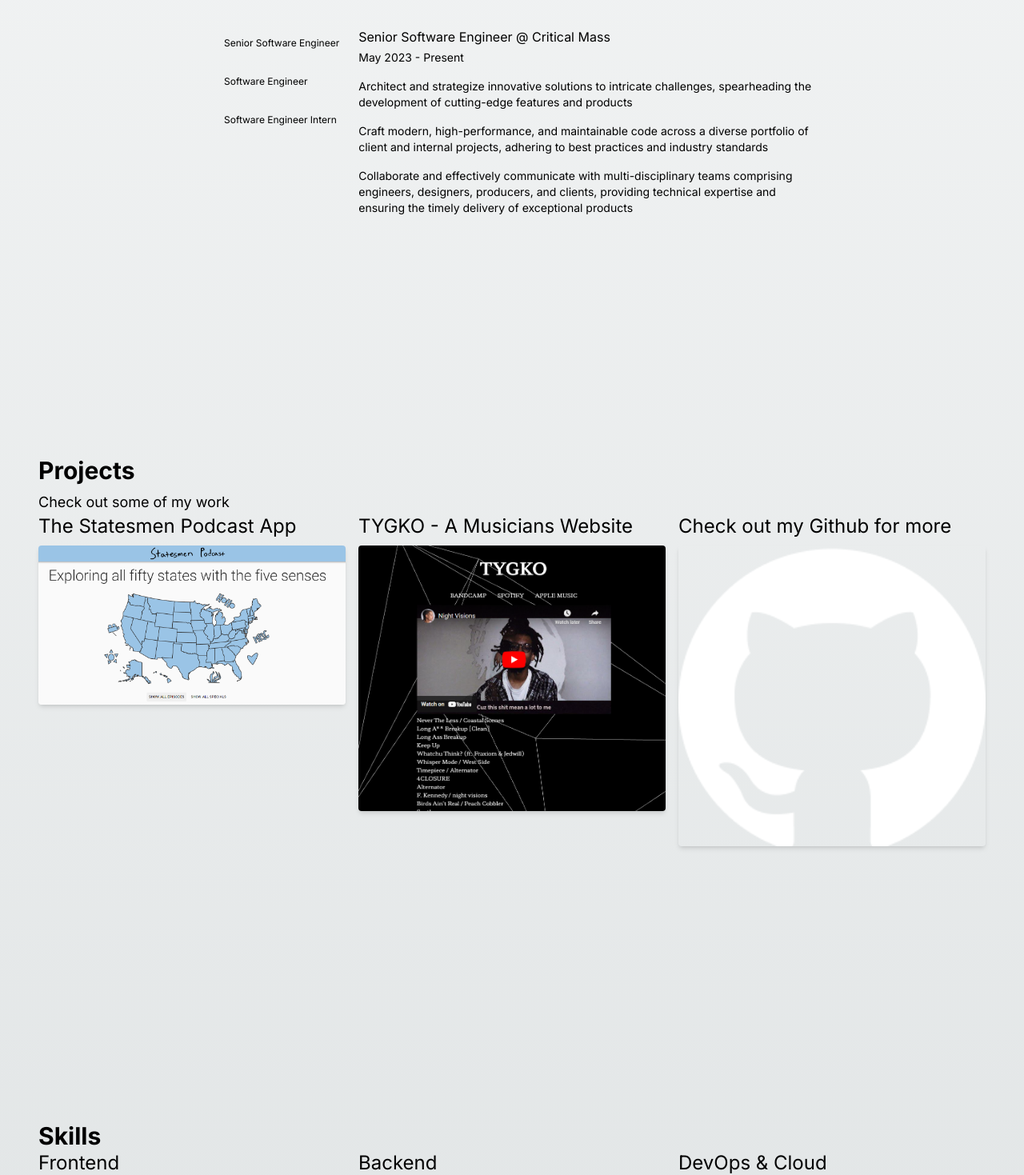
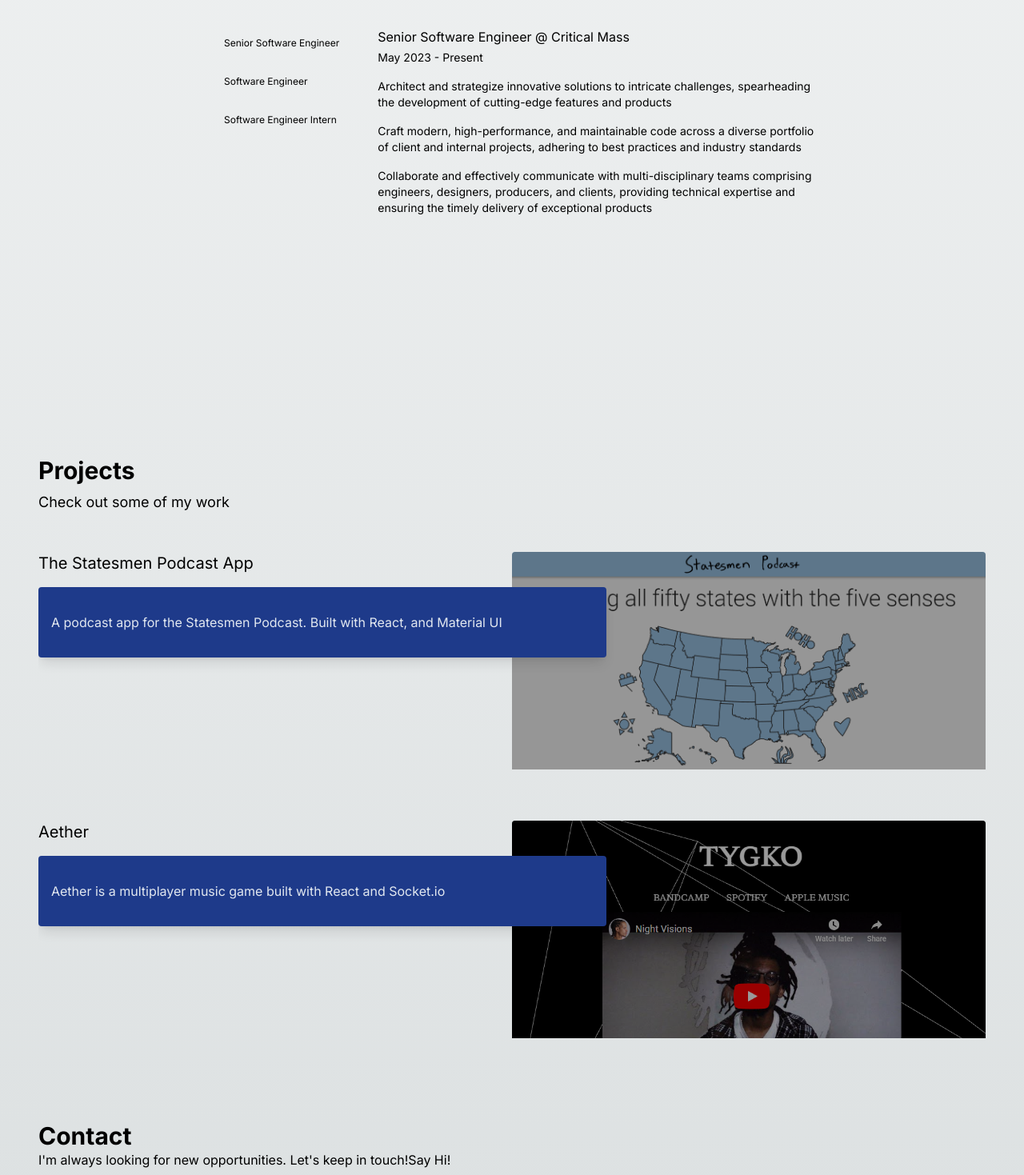
Before and after one commit to yunggarlic/new_personal, a Next.js app: page / in a window 1280 px wide. Shown: the part 1830-3299 px from the top of the page at 80% size. Built offline with nearby package versions, Linux system fonts and the light colour scheme.

Commit message:
finishes up work and starts projects + contact

```diff
--- a/src/components/About.tsx
+++ b/src/components/About.tsx
@@ -1,6 +1,6 @@
-import React from "react";
-import Image from "next/image";
-import picSrc from "../../public/me.jpg";
+import React from 'react';
+import Image from 'next/image';
+import picSrc from '../../public/me.jpg';
 
 const About: React.FC = () => {
   return (
@@ -12,16 +12,16 @@
           is one of the big ones. My interest in computers and programming
           started from a young age, but had always rejected the idea of making
           it my career. After working in the film industry for 6 years (and a
-          pandemic), I decided to shift gears and pursue a career in software
-          engineering.
+          pandemic), I shifted gears to pursue a career in software engineering
+          and web development and completed the curriculum at{' '}
+          <a>Fullstack Academy.</a>
         </p>
         <p className="text-md pt-4">
           Fast forward to today, I am developing websites and advertising
           solutions at <a href="criticalmass.com">Critical Mass</a> where I am
           bringing large legacy websites to next generation frameworks. I am
           constantly keeping my ear to the ground and looking to utilize the
-          latest technology in my workflow. I believe in the power of open
-          source and am always looking to contribute to the community.
+          latest technology in my workflow.
         </p>
         <p className="text-md pt-4">
           Here are a few technologies I've been working with recently:
--- /dev/null
+++ b/src/components/Contact.tsx
@@ -0,0 +1,15 @@
+import React from 'react';
+
+const Contact: React.FC = () => {
+  return (
+    <section className="h-screen" id="contact">
+      <h2 className="text-3xl font-bold">Contact</h2>
+      <span>
+        I'm always looking for new opportunities. Let's keep in touch!
+      </span>
+      <a href="mailto:ferrari.tim.v@gmail.com">Say Hi!</a>
+    </section>
+  );
+};
+
+export default Contact;
--- a/src/components/Projects.tsx
+++ b/src/components/Projects.tsx
@@ -1,48 +1,85 @@
-import React from "react";
-import Image from "next/image";
-import statesmenPic from "../../public/statesmen.png";
-import tygkoPic from "../../public/tygko.png";
-import githubPic from "../../public/github.png";
+import React from 'react';
+import Image, { StaticImageData } from 'next/image';
+import statesmenPic from '../../public/statesmen.png';
+import tygkoPic from '../../public/tygko.png';
+import githubPic from '../../public/github.png';
+
+const projectProps = [
+  {
+    projectTitle: 'The Statesmen Podcast App',
+    description:
+      'A podcast app for the Statesmen Podcast. Built with React, and Material UI',
+    link: 'statesmenpodcast.com',
+    picSrc: statesmenPic,
+    picAlt: 'A screenshot of the home page of the Statesmen Podcast App.',
+    className: '',
+  },
+  {
+    projectTitle: 'Aether',
+    description:
+      'Aether is a multiplayer music game built with React and Socket.io',
+    link: 'aether.timferrari.com',
+    picSrc: tygkoPic,
+    picAlt: 'A screenshot of the home page of the Aether App.',
+    className: '',
+  },
+];
 
 const Projects: React.FC = () => {
   return (
     <section className="h-screen mb-8" id="projects">
       <h2 className="text-3xl font-bold mb-2">Projects</h2>
       <span className="text-lg mb-4">Check out some of my work</span>
-      <div className="project-list grid grid-cols-3 gap-4">
-        <div>
-          <h3 className="text-2xl mb-2">The Statesmen Podcast App</h3>
-          <Image
-            width="500"
-            height="500"
-            src={statesmenPic}
-            alt="A screenshot of the home page of the Statesmen Podcast App."
-            className="rounded shadow-md"
-          />
-        </div>
-        <div>
-          <h3 className="text-2xl mb-2">TYGKO - A Musicians Website</h3>
-          <Image
-            width="500"
-            height="500"
-            src={tygkoPic}
-            alt="A screenshot of the home page of the TYGKO website."
-            className="rounded shadow-md"
-          />
-        </div>
-        <div>
-          <h3 className="text-2xl mb-2">Check out my Github for more</h3>
-          <Image
-            width="500"
-            height="500"
-            src={githubPic}
-            alt="Github Logo"
-            className="rounded shadow-md"
-          />
-        </div>
+      <div className="mt-8 flex flex-col">
+        {projectProps.map((project, i) => (
+          <FeaturedProject key={i} {...project} />
+        ))}
       </div>
     </section>
   );
 };
 
+interface ProjectProps {
+  projectTitle: string;
+  description: string;
+  link: string;
+  picSrc: StaticImageData;
+  picAlt: string;
+  className: string;
+}
+
+const FeaturedProject: React.FC<ProjectProps> = ({
+  projectTitle,
+  description,
+  link,
+  picSrc,
+  picAlt,
+  className,
+}) => {
+  return (
+    <div
+      className={`flex relative h-72 py-4 mb-12 overflow-hidden ${className}`}
+    >
+      <div className="w-3/5 z-10">
+        <h2 className="text-xl mb-4">
+          <a href={link}>{projectTitle}</a>
+        </h2>
+        <div className="py-8 px-4 rounded shadow-lg bg-blue-900 text-slate-200 dark:text-black dark:bg-slate-400">
+          <p>{description}</p>
+        </div>
+      </div>
+      <div className="w-1/2 absolute left-1/2 z-0 rounded overflow-hidden">
+        <a href={link} className="relative group">
+          <Image
+            alt={picAlt}
+            src={picSrc}
+            className="transition duration-300 ease-in-out"
+          />
+          <div className="absolute inset-0 bg-black opacity-40 group-hover:opacity-0 transition duration-300 ease-in-out"></div>
+        </a>
+      </div>
+    </div>
+  );
+};
+
 export default Projects;
--- a/src/components/Work.tsx
+++ b/src/components/Work.tsx
@@ -39,35 +39,35 @@
     },
   ];
 
-  const handleClick = (e: React.MouseEvent<HTMLButtonElement>) => {};
-
   return (
     <section
       className="h-screen flex items-center pb-24 max-w-3xl mx-auto"
       id="work"
     >
-      <div className="h-80 my-auto">
+      <div className="h-80 w-full my-auto">
         <h2 className="text-3xl pb-8">Work Experience</h2>
         <div className="work-inner flex h-full">
-          <div className="tab-list flex flex-col">
+          <div className="tab-list flex flex-col mr-6">
             {jobs.map((job, i) => (
               <button
                 key={i}
                 onClick={() => setCurrentJob(i)}
                 className={`${
                   currentJob === i ? 'active ' : ''
-                } text-left px-6 text-xs w-max h-12`}
+                } w-full whitespace-nowrap text-left px-6 text-xs h-12 transition-all hover:bg-blue-500/10 dark:hover:bg-blue-500/20`}
               >
                 {job.jobTitle}
               </button>
             ))}
           </div>
-          <div className="job-list w-full">
+          <div className="job-list relative w-full">
             {jobs.map((job, i) => (
               <Job
                 {...job}
-                className={`transition-opacity delay-500 duration-500 ${
-                  currentJob === i ? 'active opacity-100' : 'hidden opacity-0'
+                className={`absolute transition-opacity duration-500 ${
+                  currentJob === i
+                    ? 'visible opacity-100'
+                    : 'invisible opacity-0'
                 } `}
                 key={i}
               />
--- a/src/components/index.js
+++ b/src/components/index.js
@@ -4,3 +4,4 @@
 export { default as Skills } from './Skills';
 export { default as About } from './About';
 export { default as Work } from './Work';
+export { default as Contact } from './Contact';
--- a/src/pages/index.tsx
+++ b/src/pages/index.tsx
@@ -4,7 +4,15 @@
 
 import { useEffect, useState, useRef } from 'react';
 import { Inter } from 'next/font/google';
-import { Navbar, Hero, Projects, Skills, About, Work } from '../components';
+import {
+  Navbar,
+  Hero,
+  Projects,
+  Skills,
+  About,
+  Work,
+  Contact,
+} from '../components';
 
 // If loading a variable font, you don't need to specify the font weight
 const inter = Inter({ subsets: ['latin'] });
@@ -30,10 +38,8 @@
         <About />
         <Work />
         <Projects />
-        <Skills />
-        <div className="h-screen" id="contact">
-          <h2 className="text-3xl font-bold">Contact</h2>
-        </div>
+        {/* <Skills /> */}
+        <Contact />
       </main>
     </>
   );
```
